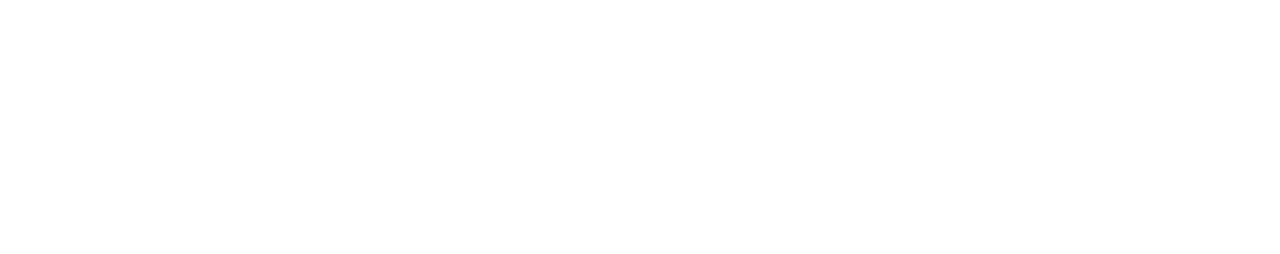
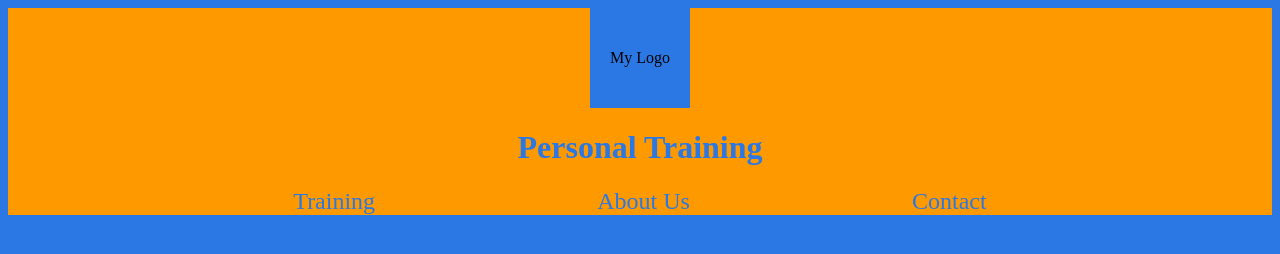
Before and after one commit to corlou/t1w2saturday, a plain HTML site: page index.html in a window 1280 px wide. Drawn offline with Linux system fonts and the light colour scheme.

Commit message:
added some CSS

```diff
--- a/index.html
+++ b/index.html
@@ -4,7 +4,22 @@
     <meta charset="UTF-8" />
     <meta http-equiv="X-UA-Compatible" content="IE=edge" />
     <meta name="viewport" content="width=device-width, initial-scale=1.0" />
-    <title>Document</title>
+    <link rel="stylesheet" href="./style.css" />
+    <title>Personal Training Website</title>
   </head>
-  <body></body>
+  <body>
+    <header>
+      <div class="logo">
+        <p>My Logo</p>
+      </div>
+      <h1>Personal Training</h1>
+      <nav class="nav-items">
+        <a href="">Training</a>
+        <a href="">About Us</a>
+        <a href="">Contact</a>
+      </nav>
+    </header>
+
+    <footer></footer>
+  </body>
 </html>
--- /dev/null
+++ b/settings.json
@@ -0,0 +1,3 @@
+{
+  "liveServer.settings.port": 5501
+}
--- a/style.css
+++ b/style.css
@@ -0,0 +1,42 @@
+body {
+  background-color: #2b78e4;
+}
+
+header {
+  background-color: #ff9900;
+  display: flex;
+  flex-direction: column;
+  align-items: center;
+}
+
+header h1 {
+  color:  #2b78e4;
+}
+
+.logo {
+  background-color:  #2b78e4;
+  width: 100px;
+  height: 100px;
+  display: flex;
+  justify-content: center;
+  align-items: center;
+}
+
+.nav-items {
+  padding-left: 15px;
+  padding-right: 15px;
+  width: 90%;
+  display: flex;
+  justify-content: space-evenly;
+}
+
+.nav-items a {
+  text-decoration: none;
+  color: #2b78e4;
+  font-size: 1.5rem;
+}
+
+.nav-items a:hover {
+  color: #ff9900;
+  background-color: #2b78e4;
+}
```
Also changed, not shown: 1 other file.
